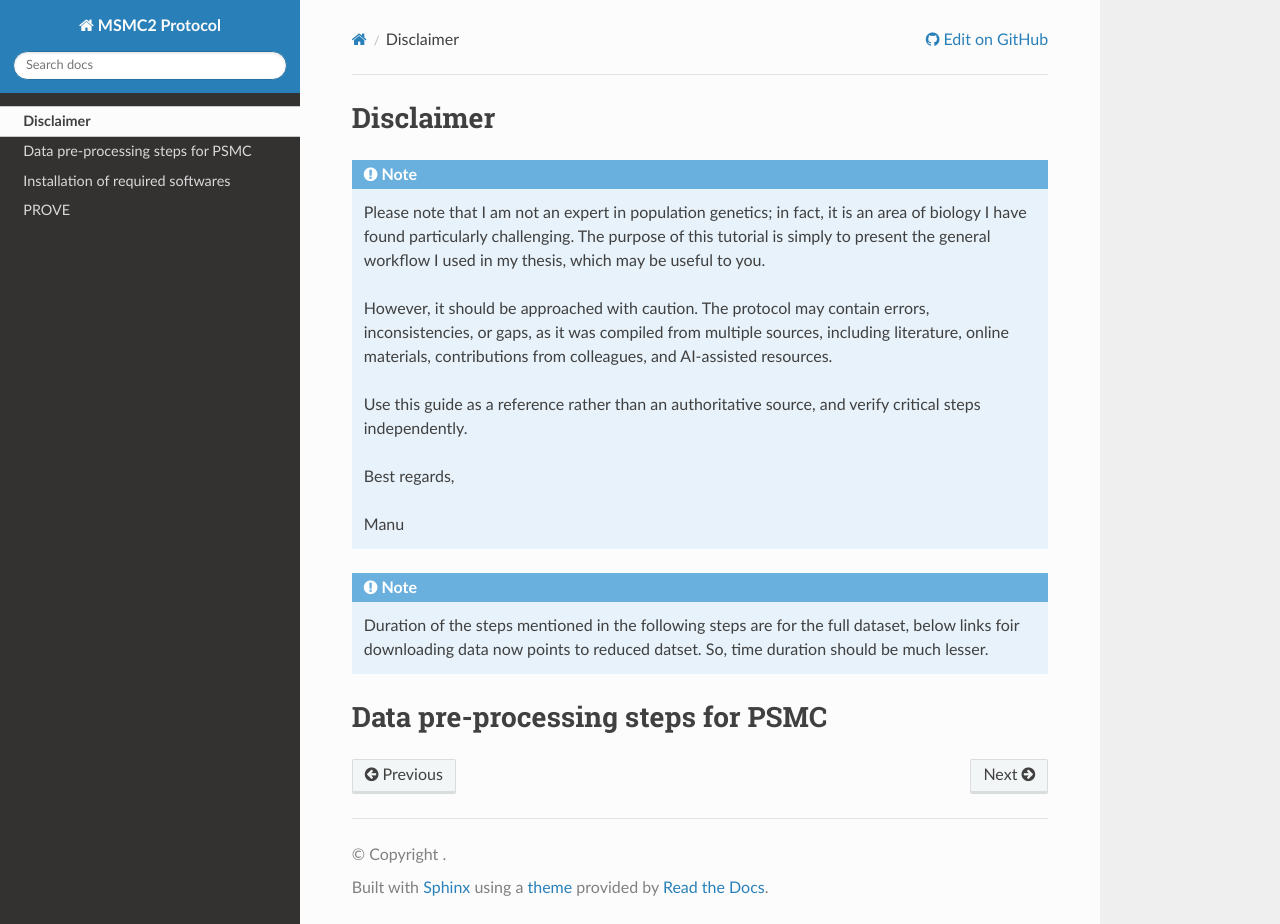
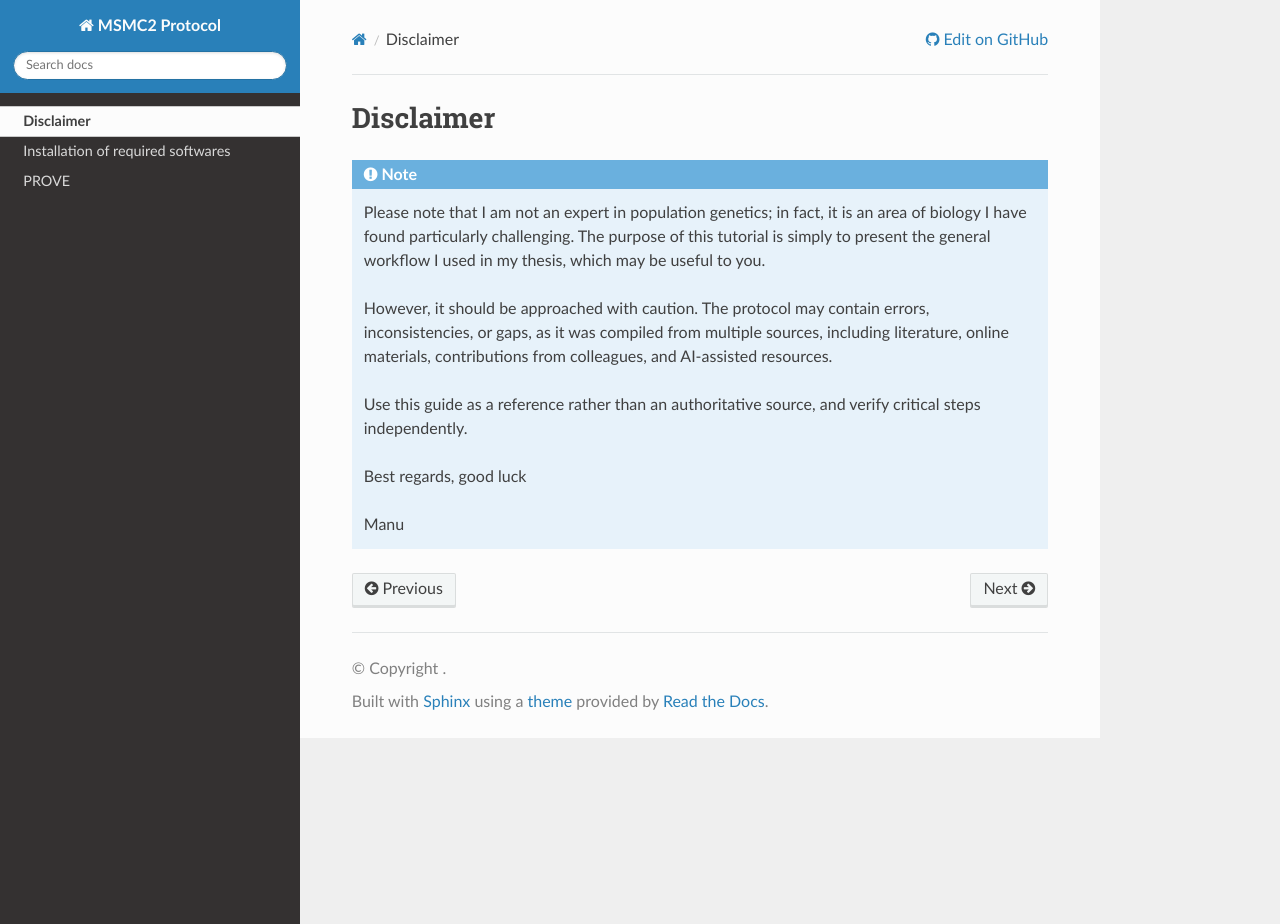
Before and after one commit to hoyosmanuel/MSMC2-Protocol, a Sphinx documentation site: the page built from docs/source/00_Tutorial_Overview.rst, in a window 1280 px wide and 924 px high. Built offline with Sphinx 7.4.7 and the Read the Docs theme 3.1.0, drawn with Linux system fonts in a browser that asks for light colours.

Commit message:
Update 00_Tutorial_Overview.rst

```diff
--- a/docs/source/00_Tutorial_Overview.rst
+++ b/docs/source/00_Tutorial_Overview.rst
@@ -3,20 +3,12 @@
 
 .. note::
 
-   Please note that I am not an expert in population genetics; in fact, it is an area of biology I have found particularly challenging. The purpose of this tutorial is simply to present the general workflow I used in my thesis, which may be useful to you.
+ Please note that I am not an expert in population genetics; in fact, it is an area of biology I have found particularly challenging. The purpose of this tutorial is simply to present the general workflow I used in my thesis, which may be useful to you.
 
-   However, it should be approached with caution. The protocol may contain errors, inconsistencies, or gaps, as it was compiled from multiple sources, including literature, online materials, contributions from colleagues, and AI-assisted resources.
+ However, it should be approached with caution. The protocol may contain errors, inconsistencies, or gaps, as it was compiled from multiple sources, including literature, online materials, contributions from colleagues, and AI-assisted resources.
 
-   Use this guide as a reference rather than an authoritative source, and verify critical steps independently.
+ Use this guide as a reference rather than an authoritative source, and verify critical steps independently.
 
-   Best regards,
+ Best regards, good luck
 
-   Manu
-
-
-.. note::
-
- Duration of the steps mentioned  in the following steps are for the full dataset, below links foir downloading data now points to reduced datset. So, time duration should be much lesser.
-
-Data pre-processing steps for PSMC
-=====================================================
+ Manu
```
